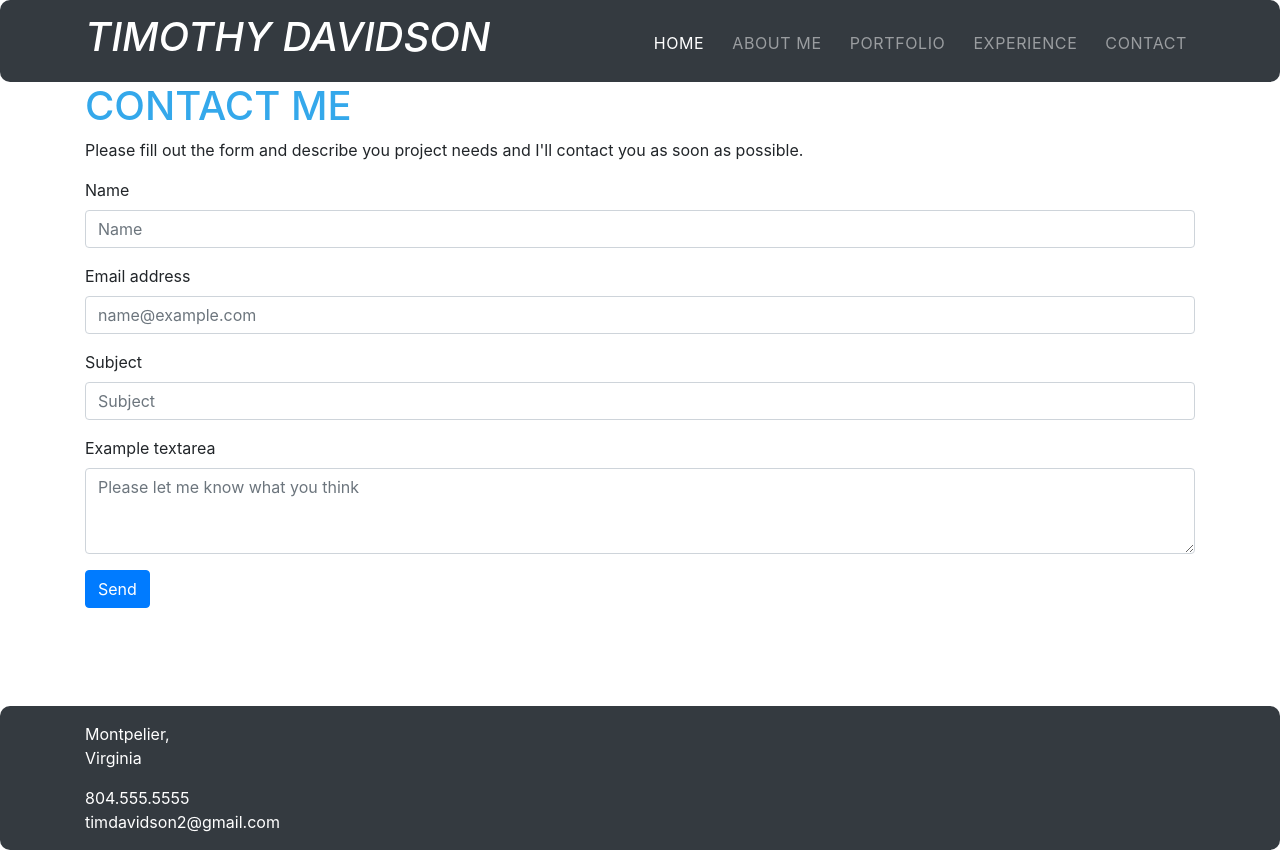
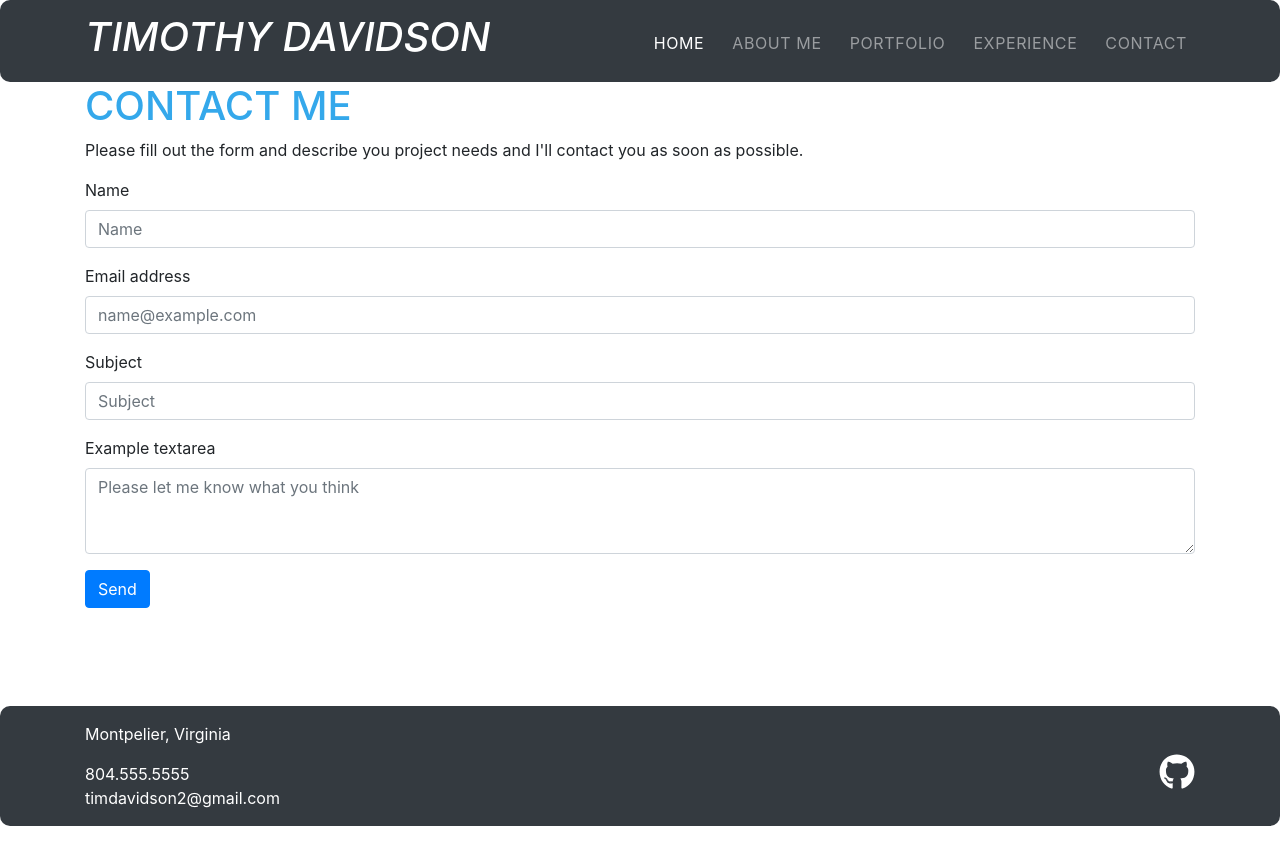
Before and after one commit to timdavidson2/react-portfolio, a React (Create React App) app in the folder portfolio/: page /contact in a window 1280 px wide. After the commit the page ends 826 px from the top, so only its background shows below. Built offline with nearby package versions, Linux system fonts and the light colour scheme; a web font is replaced by a local one.

Commit message:
add reat-icons

```diff
--- a/portfolio/src/components/Footer/Footer.js
+++ b/portfolio/src/components/Footer/Footer.js
@@ -1,27 +1,28 @@
 import React from "react";
-import { GitHub } from "react-share";
+import { FaGithub } from "react-icons/fa";
 import "../../styles/Footer.css";
 
 const Footer = () => {
   return (
     <div className="footer">
       <div className="container">
-        <div className="row">
-          <div className="col-lg-6 col-md-6 col-sm-6">
-            <div className="d-flex mt-3">
-              <p>Montpelier, Virginia</p>
-            </div>
-            <div className="d-flex">
-              <a href="tel:555-555-5555">804.555.5555</a>
-            </div>
-            <div className="d-flex mb-3">
-              <a href="mailto:timdavidson2@gmail.com">timdavidson2@gmail.com</a>
-            </div>
+
+        {/* <div className="row"> */}
+        <div className=" address-text">
+          <div className=" mt-3">
+            <p>Montpelier, Virginia</p>
           </div>
-          <div className="col-lg-5 col-md-5 col-sm-6 align-items-center">
-
+          <div className="phone">
+            <a href="tel:555-555-5555">804.555.5555</a>
+          </div>
+          <div className="email mb-3">
+            <a href="mailto:timdavidson2@gmail.com">timdavidson2@gmail.com</a>
           </div>
         </div>
+        <div className="mt-5 icon-image">
+          <FaGithub url={"https://github.com/timdavidson2"} size={36} />
+        </div>
+        {/* </div> */}
       </div>
     </div>
   );
--- a/portfolio/src/styles/Footer.css
+++ b/portfolio/src/styles/Footer.css
@@ -12,3 +12,7 @@
   color: var(--primary-blue);
   text-decoration: none;
 }
+
+.footer {
+  justify-content: center;
+}
```
